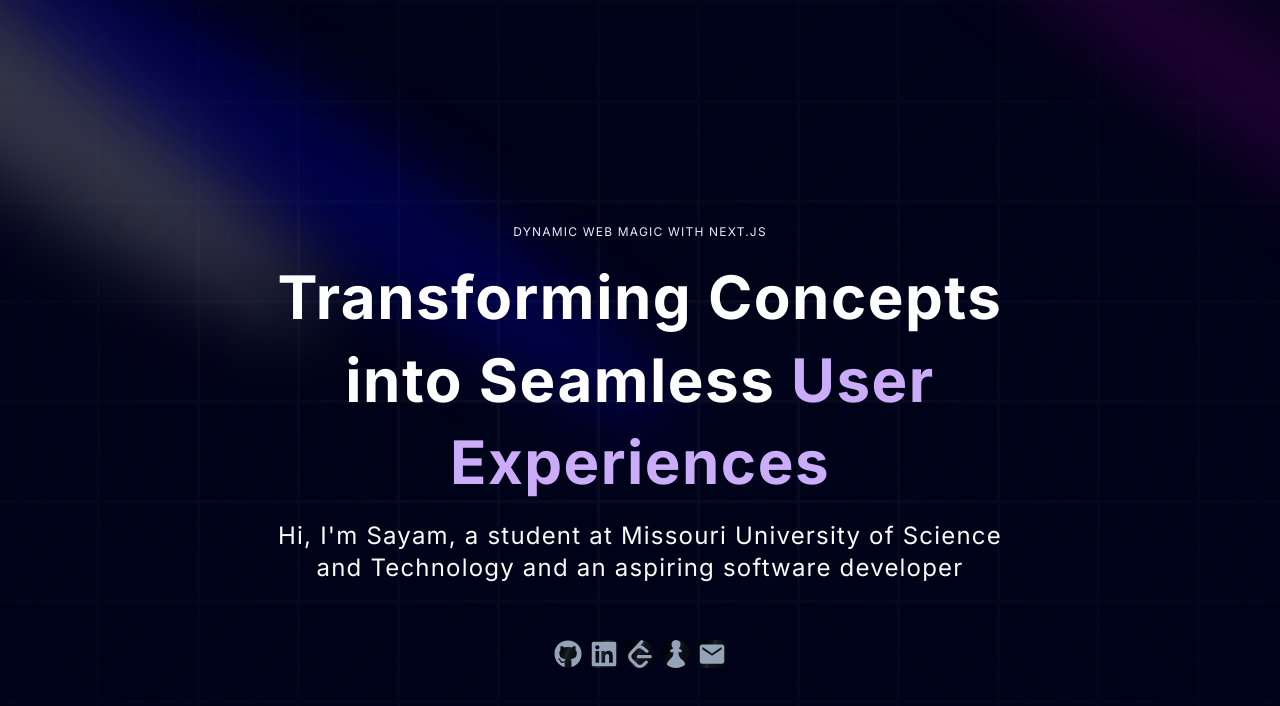
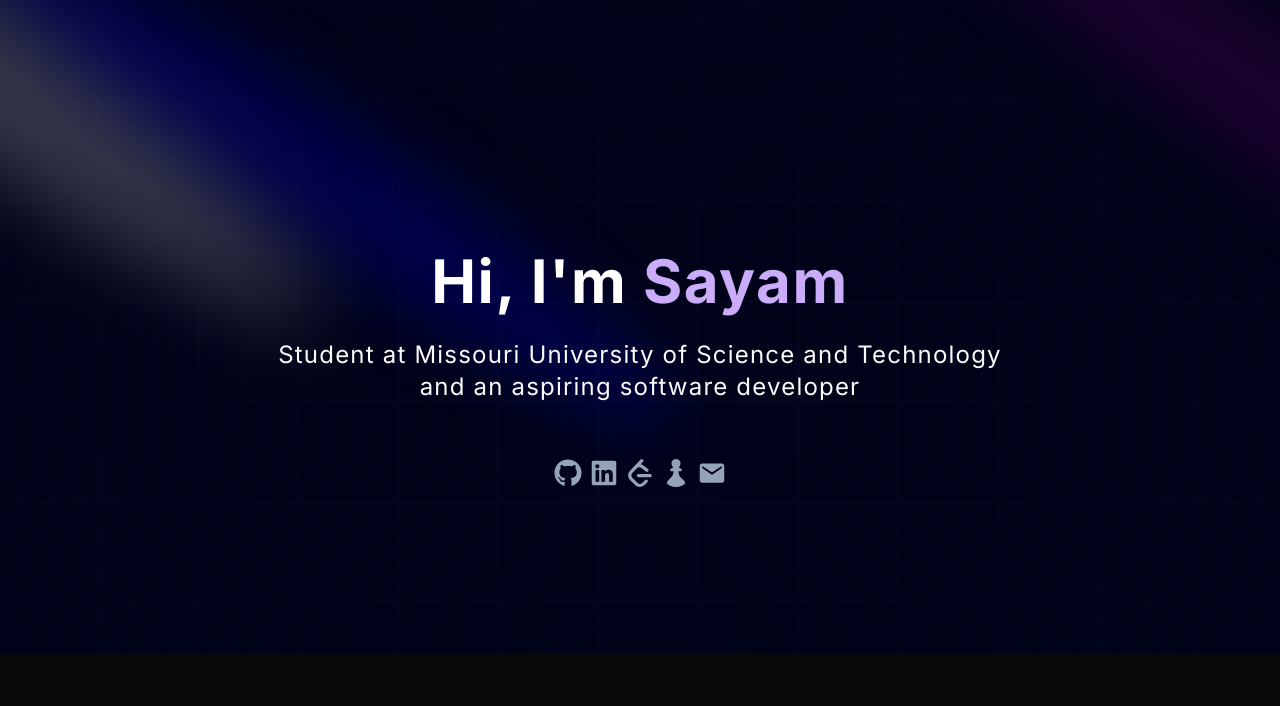
Before and after one commit to XDTerminated/portfolio, a Next.js app: page / in a window 1280 px wide. Shown: the top 706 px of the page. Built offline with nearby package versions, Linux system fonts and the light colour scheme.

Commit message:
Primary Section Complete

```diff
--- a/src/components/Primary.tsx
+++ b/src/components/Primary.tsx
@@ -21,22 +21,19 @@ const Primary = () => {
         />
         <Spotlight className="top-28 left-80 h-[80vh] w-[50vw]" fill="blue" />
       </div>
-      <div className="h-screen w-full dark:bg-black-100 bg-white  dark:bg-grid-white/[0.03] bg-grid-black/[0.2] flex items-center justify-center absolute top-0 left-0">
+      <div className="h-screen w-full dark:bg-black-100 bg-white  dark:bg-grid-white/[0.01] bg-grid-black/[0.2] flex items-center justify-center absolute top-0 left-0">
         {/* Radial gradient for the container to give a faded look */}
         <div className="absolute pointer-events-none inset-0 flex items-center justify-center dark:bg-black-100 bg-white [mask-image:radial-gradient(ellipse_at_center,transparent_20%,black)]" />
       </div>
       <div className="flex justify-center relative my-20 z-10">
         <div className="max-w-[89vw] md:max-w-2xl lg:max-w-[60vw] flex flex-col items-center justify-center">
-          <h2 className="uppercase tracking-widest text-xs text-center text-blue-100 max-w-80">
-            Dynamic Web magic with Next.js
-          </h2>
           <TextGenerateEffect
             className="text-center text-[40px] md:text-5xl lg:text-6xl"
-            words="Transforming Concepts into Seamless User Experiences"
+            words="Hi, I'm Sayam"
           />
           <p className="text-center md:tracking-wider mb-4 text-sm md:text-lg lg:text-2xl">
-            Hi, I&apos;m Sayam, a student at Missouri University of Science and
-            Technology and an aspiring software developer
+            Student at Missouri University of Science and Technology and an
+            aspiring software developer
           </p>
 
           <div className="flex space-x-2">
--- a/src/components/ui/BoxIcon.tsx
+++ b/src/components/ui/BoxIcon.tsx
@@ -10,7 +10,7 @@ const BoxIcon = ({
   otherClasses?: string;
 }) => {
   return (
-    <button className="relative inline-flex h-7 w-7 animate-shimmer items-center justify-center rounded-md border-slate-800 bg-[linear-gradient(110deg,#000103,45%,#1e2631,55%,#000103)] bg-[length:200%_100%] font-medium text-slate-400 transition-colors md:mt-10">
+    <button className="relative inline-flex h-7 w-7 items-center justify-center rounded-md border-slate-800 font-medium text-slate-400 transition-colors md:mt-10">
       {position === "center" &&
         React.cloneElement(icon, {
           className: "h-full w-full", // Ensure the icon fills the space and is circular
--- a/src/components/ui/RoundIcon.tsx
+++ b/src/components/ui/RoundIcon.tsx
@@ -10,7 +10,7 @@ const RoundIcon = ({
   otherClasses?: string;
 }) => {
   return (
-    <button className="relative inline-flex h-7 w-7 animate-shimmer items-center justify-center rounded-full border-slate-800 bg-[linear-gradient(110deg,#000103,45%,#1e2631,55%,#000103)] bg-[length:200%_100%] font-medium text-slate-400 transition-colors md:mt-10">
+    <button className="relative inline-flex h-7 w-7 items-center justify-center rounded-full border-slate-800 font-medium text-slate-400 transition-colors md:mt-10">
       {position === "center" &&
         React.cloneElement(icon, {
           className: "h-full w-full rounded-full", // Ensure the icon fills the space and is circular
--- a/src/components/ui/TextGenerateEffect.tsx
+++ b/src/components/ui/TextGenerateEffect.tsx
@@ -37,7 +37,7 @@ export const TextGenerateEffect = ({
           return (
             <motion.span
               key={word + idx}
-              className={` ${idx > 3 ? "text-purple" : "dark:text-white text-black"}  opacity-0`}
+              className={` ${idx > 1 ? "text-purple" : "dark:text-white text-black"}  opacity-0`}
               style={{
                 filter: filter ? "blur(10px)" : "none",
               }}
```
